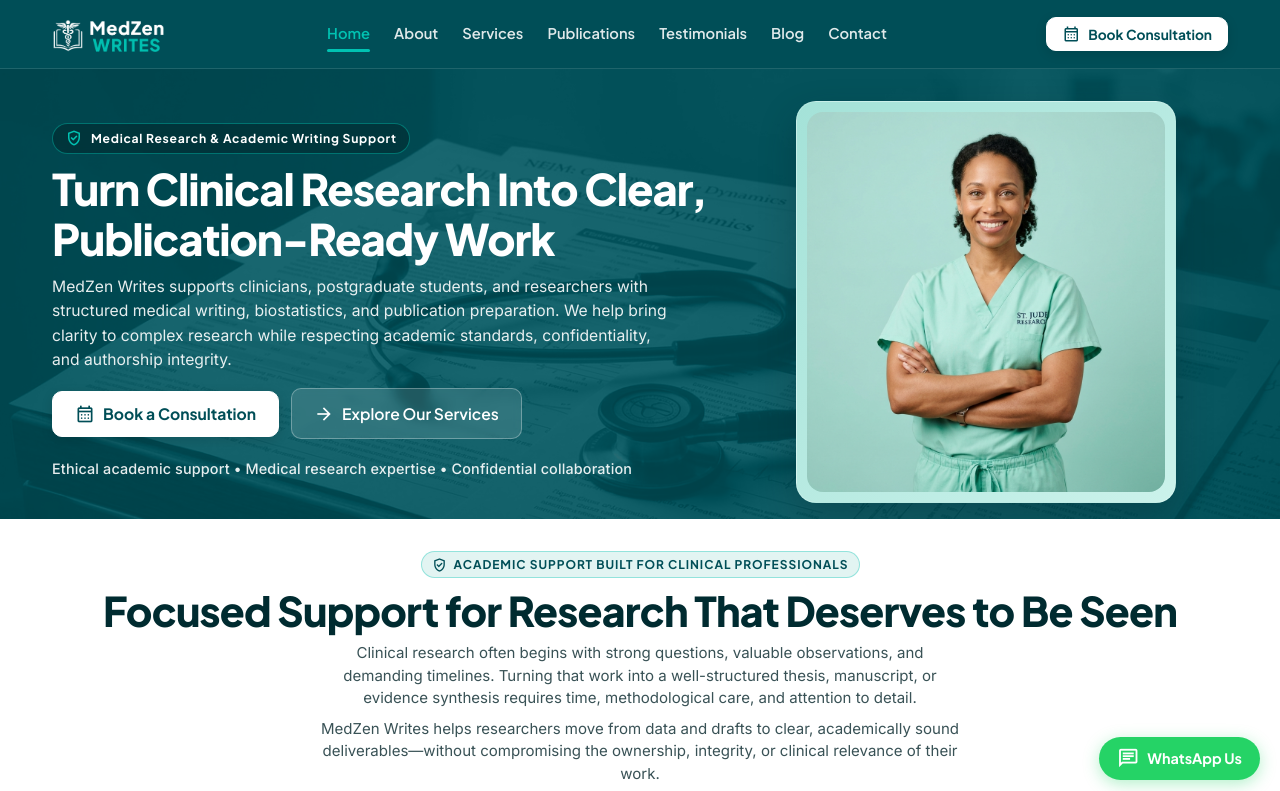
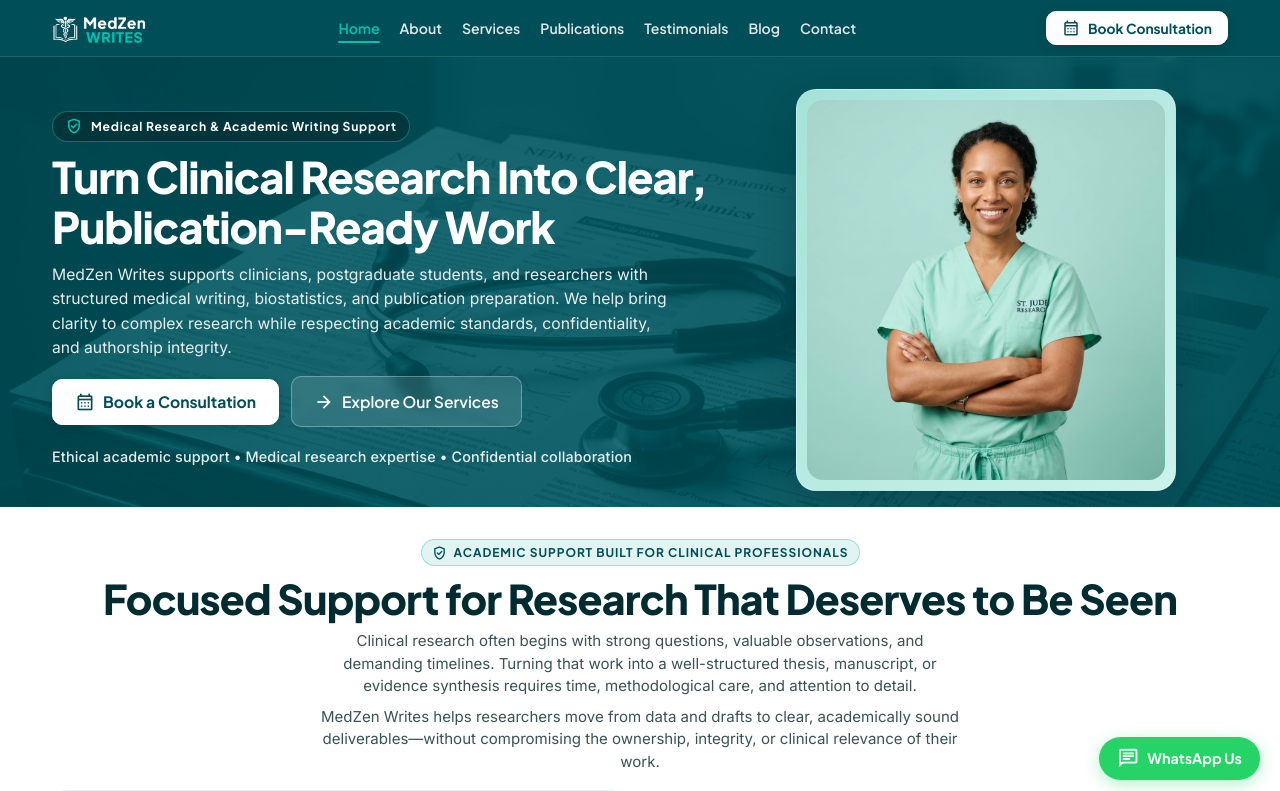
Before and after one commit to monicdharan/Monic-MW-Website, a React (Vite) app: page / in a window 1280 px wide. Shown: the top 791 px of the page. Built offline with nearby package versions, Linux system fonts and the light colour scheme.

Commit message:
Reduce navigation bar height and element sizing for a more compact header

```diff
--- a/src/styles/components.css
+++ b/src/styles/components.css
@@ -28,18 +28,18 @@
   display: flex;
   align-items: center;
   justify-content: space-between;
-  height: 68px;
+  height: 56px;
 }
 
 .header-brand {
   display: inline-flex;
   align-items: center;
-  gap: 12px;
+  gap: 10px;
   text-decoration: none;
 }
 
 .header-brand-logo {
-  height: 36px;
+  height: 30px;
   width: auto;
   object-fit: contain;
 }
@@ -47,16 +47,16 @@
 .desktop-nav {
   display: flex;
   align-items: center;
-  gap: 24px;
+  gap: 20px;
 }
 
 .nav-link {
   font-family: var(--font-family-heading);
-  font-size: 0.92rem;
+  font-size: 0.88rem;
   font-weight: 600;
   color: rgba(255, 255, 255, 0.88);
   text-decoration: none;
-  padding: 6px 0;
+  padding: 4px 0;
   position: relative;
   transition: color var(--transition-fast);
 }
```
